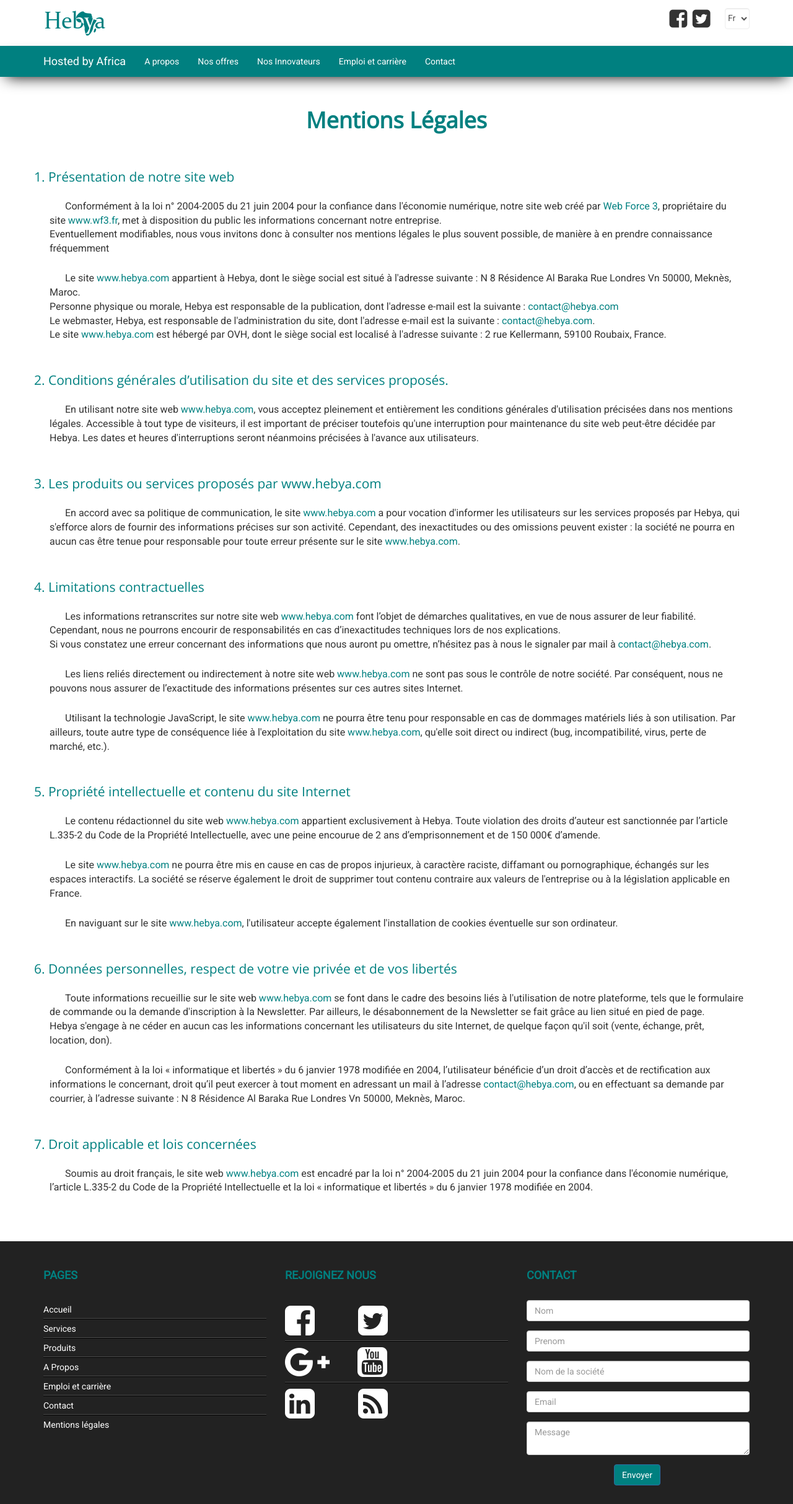
After one commit to WF3HBA/hebya, a PHP site: template templates/mention/mention.html.twig in a window 1280 px wide. The commit adds this page. Shown: the whole page at 62% size. Run offline with PHP 8.4, Linux system fonts and the light colour scheme; the template is opened without the code that fills it, so the values that code supplies are empty; some libraries are stand-ins or nearby versions; some web fonts are replaced.

Commit message:
Logo + mentions legales + survol navbar

```diff
--- a/src/app.php
+++ b/src/app.php
@@ -75,6 +75,12 @@ $app['admin.provider.controller'] = function () use ($app) {
 
 
 
+$app['mention.controller'] = function () use ($app) {
+    return new Controller\MentionController($app);
+};
+
+
+
 //Repository
 
 $app['country.repository'] = function () use ($app){
--- a/src/controllers.php
+++ b/src/controllers.php
@@ -28,6 +28,9 @@ $app->get('/contact', 'contact.controller:contactAction')
 
 $app->get('/register', 'register.controller:registerAction')
         ->bind('register');
+
+$app->get('/mention', 'mention.controller:mentionAction')
+        ->bind('mention');
 
 
 
--- a/templates/layout.html.twig
+++ b/templates/layout.html.twig
@@ -15,7 +15,7 @@
             <div class="container">
                 <div class="row">
                     <div class="col-xs-4">
-                        <a id="hebya-logo"><img src="{{ asset('img/hebya-logo-40px.png')}}"/></a>
+                        <a href="{{path('homepage')}}" id="hebya-logo"><img src="{{ asset('img/hebya-logo-normal.png')}}" /></a>
                     </div>
                     <div id="header-social" class="col-xs-8">
                         <i class="fa fa-facebook-square" aria-hidden="true"></i>
@@ -121,6 +121,7 @@
                             <li><a href="#">A Propos</a></li>
                             <li><a href="#">Emploi et carrière</a></li>
                             <li><a href="#">Contact</a></li>
+                            <li><a href="#">Mentions légales</a></li>
                         </ul>
                     </div>
                 </div>
@@ -175,6 +176,7 @@
     <script src="https://maxcdn.bootstrapcdn.com/bootstrap/3.3.7/js/bootstrap.min.js" integrity="sha384-Tc5IQib027qvyjSMfHjOMaLkfuWVxZxUPnCJA7l2mCWNIpG9mGCD8wGNIcPD7Txa" crossorigin="anonymous"></script>
     <script src="{{ asset('js/jquery.sticky.js') }}"></script>
     <script src="{{ asset('js/script.js') }}"></script>
+
     {% endblock %}
 
     </body>
--- /dev/null
+++ b/templates/mention/mention.html.twig
@@ -0,0 +1,84 @@
+{% extends "layout.html.twig" %}
+
+{% block stylesheet %}
+    {{ parent() }}
+    <link rel="stylesheet" href="{{ asset("css/mention/mention.css") }}"/>
+{% endblock %}
+
+{% block content %}
+
+
+
+<main>
+
+            <div class="container">
+
+                    <div class="row">
+
+                                <h1>Mentions Légales</h1>
+
+                            <h2>1. Présentation de notre site web</h2>
+
+                            <p>  Conformément à la loi n° 2004-2005 du 21 juin 2004 pour la confiance dans l'économie numérique, notre site web créé par <a href="www.wf3.fr" title="Web Force 3">Web Force 3</a>, propriétaire du site <a href="www.wf3.fr" title="Web Force 3">www.wf3.fr</a>, met à disposition du public les informations concernant notre entreprise.<br />
+                            Eventuellement modifiables, nous vous invitons donc à consulter nos mentions légales le plus souvent possible, de manière à en prendre connaissance fréquemment</p>
+
+                            <p>  Le site <a href="www.hebya.com" title="Hebya">www.hebya.com</a> appartient à Hebya, dont le siège social est situé à l'adresse suivante : N 8 Résidence Al Baraka Rue Londres Vn 50000, Meknès, Maroc.<br />
+                            Personne physique ou morale, Hebya est responsable de la publication, dont l'adresse e-mail est la suivante : <a href="mailto:contact@hebya.com">contact@hebya.com</a><br />
+                            Le webmaster, Hebya, est responsable de l'administration du site, dont l'adresse e-mail est la suivante : <a href="mailto:contact@hebya.com">contact@hebya.com</a>.<br />
+                            Le site <a href="www.hebya.com" title="Hebya">www.hebya.com</a> est hébergé par OVH, dont le siège social est localisé à l'adresse suivante : 2 rue Kellermann, 59100 Roubaix, France.</p>
+
+
+
+                            <h2>2. Conditions générales d’utilisation du site et des services proposés.</h2>
+
+                            <p>  En utilisant notre site web <a href="www.hebya.com" title="Hebya">www.hebya.com</a>, vous acceptez pleinement et entièrement les conditions générales d'utilisation précisées dans nos mentions légales. Accessible à tout type de visiteurs, il est important de préciser toutefois qu'une interruption pour maintenance du site web peut-être décidée par Hebya. Les dates et heures d'interruptions seront néanmoins précisées à l'avance aux utilisateurs.</p>
+
+                            <h2>3. Les produits ou services proposés par <a href="www.hebya.com" title="Hebya">www.hebya.com</a></h2>
+
+                            <p>  En accord avec sa politique de communication, le site <a href="www.hebya.com" title="Hebya">www.hebya.com</a> a pour vocation d'informer les utilisateurs sur les services proposés par Hebya, qui s'efforce alors de fournir des informations précises sur son activité. Cependant, des inexactitudes ou des omissions peuvent exister : la société ne pourra en aucun cas être tenue pour responsable pour toute erreur présente sur le site <a href="www.hebya.com" title="Hebya">www.hebya.com</a>.</p>
+
+                            <h2>4. Limitations contractuelles</h2>
+
+                            <p>  Les informations retranscrites sur notre site web <a href="www.hebya.com" title="Hebya">www.hebya.com</a> font l’objet de démarches qualitatives, en vue de nous assurer de leur fiabilité. Cependant, nous ne pourrons encourir de responsabilités en cas d’inexactitudes techniques lors de nos explications.<br />
+                            Si vous constatez une erreur concernant des informations que nous auront pu omettre, n’hésitez pas à nous le signaler par mail à <a href="mailto:contact@hebya.com">contact@hebya.com</a>.</p>
+
+                            <p>  Les liens reliés directement ou indirectement à notre site web <a href="www.hebya.com" title="Hebya">www.hebya.com</a> ne sont pas sous le contrôle de notre société. Par conséquent, nous ne pouvons nous assurer de l’exactitude des informations présentes sur ces autres sites Internet.</p>
+
+                            <p>  Utilisant la technologie JavaScript, le site <a href="www.hebya.com" title="Hebya">www.hebya.com</a> ne pourra être tenu pour responsable en cas de dommages matériels liés à son utilisation. Par ailleurs, toute autre type de conséquence liée à l'exploitation du site <a href="www.hebya.com" title="Hebya">www.hebya.com</a>, qu'elle soit direct ou indirect (bug, incompatibilité, virus, perte de marché, etc.).</p>
+
+                            <h2>5. Propriété intellectuelle et contenu du site Internet</h2>
+
+                            <p>  Le contenu rédactionnel du site web <a href="www.hebya.com" title="Hebya">www.hebya.com</a> appartient exclusivement à Hebya. Toute violation des droits d’auteur est sanctionnée par l’article L.335-2 du Code de la Propriété Intellectuelle, avec une peine encourue de 2 ans d’emprisonnement et de 150 000€ d’amende.</p>
+
+                            <p>  Le site <a href="www.hebya.com" title="Hebya">www.hebya.com</a> ne pourra être mis en cause en cas de propos injurieux, à caractère raciste, diffamant ou pornographique, échangés sur les espaces interactifs. La société se réserve également le droit de supprimer tout contenu contraire aux valeurs de l'entreprise ou à la législation applicable en France.</p>
+
+                            <p>  En naviguant sur le site <a href="www.hebya.com" title="Hebya">www.hebya.com</a>, l'utilisateur accepte également l'installation de cookies éventuelle sur son ordinateur.</p>
+
+                            <h2>6. Données personnelles, respect de votre vie privée et de vos libertés</h2>
+
+                            <p>  Toute informations recueillie sur le site web <a href="www.hebya.com" title="Hebya">www.hebya.com</a> se font dans le cadre des besoins liés à l'utilisation de notre plateforme, tels que le formulaire de commande ou la demande d'inscription à la Newsletter. Par ailleurs, le désabonnement de la Newsletter se fait grâce au lien situé en pied de page.<br />
+                            Hebya s'engage à ne céder en aucun cas les informations concernant les utilisateurs du site Internet, de quelque façon qu'il soit (vente, échange, prêt, location, don).</p>
+
+                            <p>  Conformément à la loi « informatique et libertés » du 6 janvier 1978 modifiée en 2004, l’utilisateur bénéficie d’un droit d’accès et de rectification aux informations le concernant, droit qu’il peut exercer à tout moment en adressant un mail à l’adresse <a href="mailto:contact@hebya.com">contact@hebya.com</a>, ou en effectuant sa demande par courrier, à l’adresse suivante : N 8 Résidence Al Baraka Rue Londres Vn 50000, Meknès, Maroc.</p>
+
+
+
+                            <h2>7. Droit applicable et lois concernées</h2>
+
+                            <p>  Soumis au droit français, le site web <a href="www.hebya.com" title="Hebya">www.hebya.com</a> est encadré par la loi n° 2004-2005 du 21 juin 2004 pour la confiance dans l'économie numérique, l’article L.335-2 du Code de la Propriété Intellectuelle et la loi « informatique et libertés » du 6 janvier 1978 modifiée en 2004.</p>
+
+
+
+
+
+                    </div>
+
+           </div>
+
+    </main>
+{% endblock %}
+
+{% block javascript %}
+    {{ parent() }}
+
+{% endblock %}
--- a/web/css/main.css
+++ b/web/css/main.css
@@ -45,9 +45,7 @@ footer {
 
 /***********  H E A D E R  *********/
 
-#hebya-logo{
-    padding-top: 100px;
-}
+
 
 header {
     min-height: 50px;
@@ -76,6 +74,36 @@ header {
 }
 
 /***********  N A V B A R  *********/
+
+.navbar-inverse .navbar-nav>.open>a, .navbar-inverse .navbar-nav>.open>a:focus, .navbar-inverse .navbar-nav>.open>a:hover {
+    color: #008080;
+    background-color: white;
+}
+
+.navbar-inverse .navbar-nav>.open>a:not(:hover) {
+    color: white;
+    background-color: #008080;
+}
+
+#navbar>ul>li:hover {
+  background-color: white;
+    transition:0.5s;
+}
+
+#navbar>ul>li:not(:hover) {
+  background-color: #008080;
+    transition:0.5s;
+}
+
+#navbar>ul>li>a:hover {
+  color: #008080;
+    transition:0.5s;
+}
+
+#navbar>ul>li>a:not(:hover) {
+  color: white;
+    transition:0.5s;
+}
 
 #sticker {
     z-index: 101 !important;
@@ -144,6 +172,13 @@ header {
     text-align: justify;
 }
 
+footer{
+    padding-bottom: 30px;
+}
+
+button#submit.btn.btn-primary.pull-right{
+    margin-right: 40%;
+}
 
 footer a {
     color: white;
--- /dev/null
+++ b/web/css/mention/mention.css
@@ -0,0 +1,24 @@
+p{
+    margin: 25px;
+    text-indent: 25px;
+}
+
+h1{
+    color: #008080;
+    text-align: center;
+}
+
+h2{
+    color: #008080;
+    margin: 50px 0 25px 0;
+    font-size: 1.5em;
+    font-weight: normal;
+}
+
+main{
+    margin-bottom: 50px;
+}
+
+a{
+  color: #008080;
+}
```
Also changed, not shown: src/Controller/MentionController.php (added, +17 -0 lines), templates/contact/contact.html.twig (+4 -4 lines), web/css/contact/contact.css (+8 -0 lines), web/img/hebya-logo-40px.png (deleted), web/img/hebya-logo-40px.svg (deleted), web/img/hebya-logo-inverse.png (added), web/img/hebya-logo-normal.png (added).
